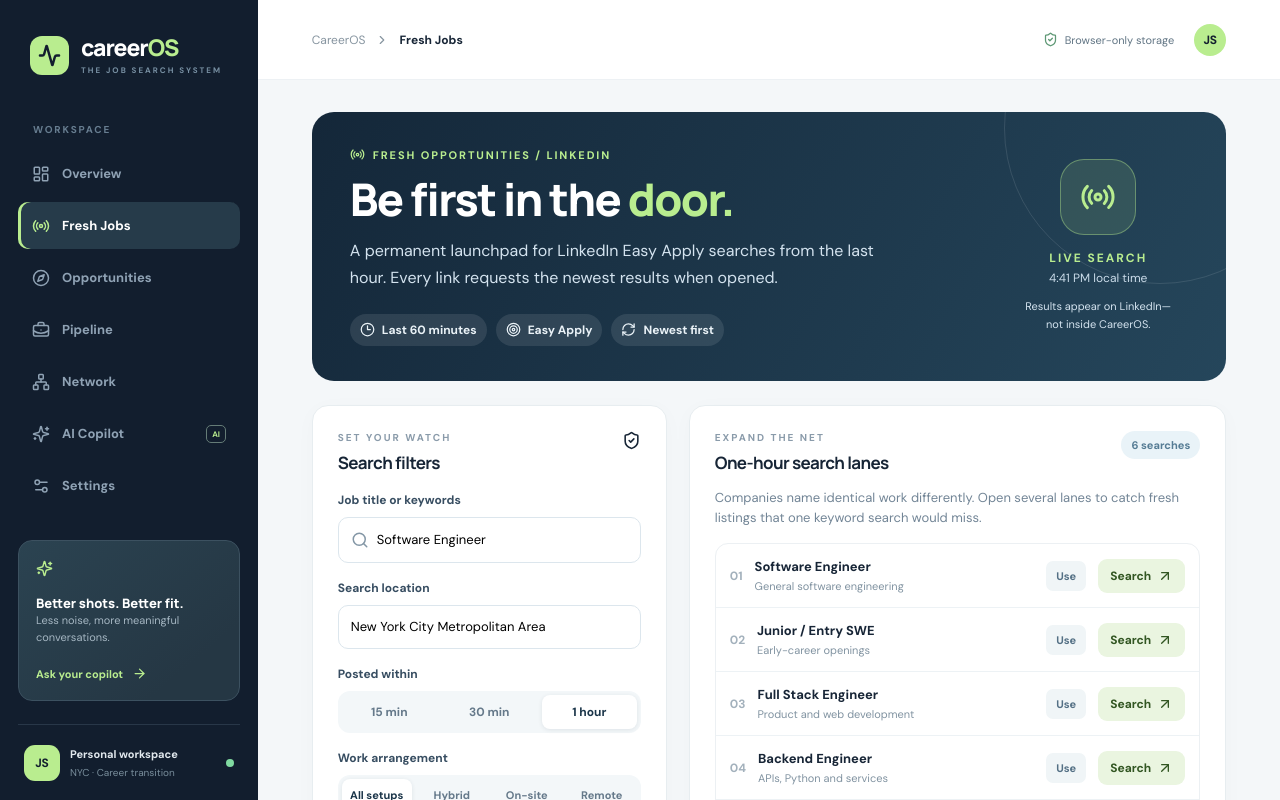
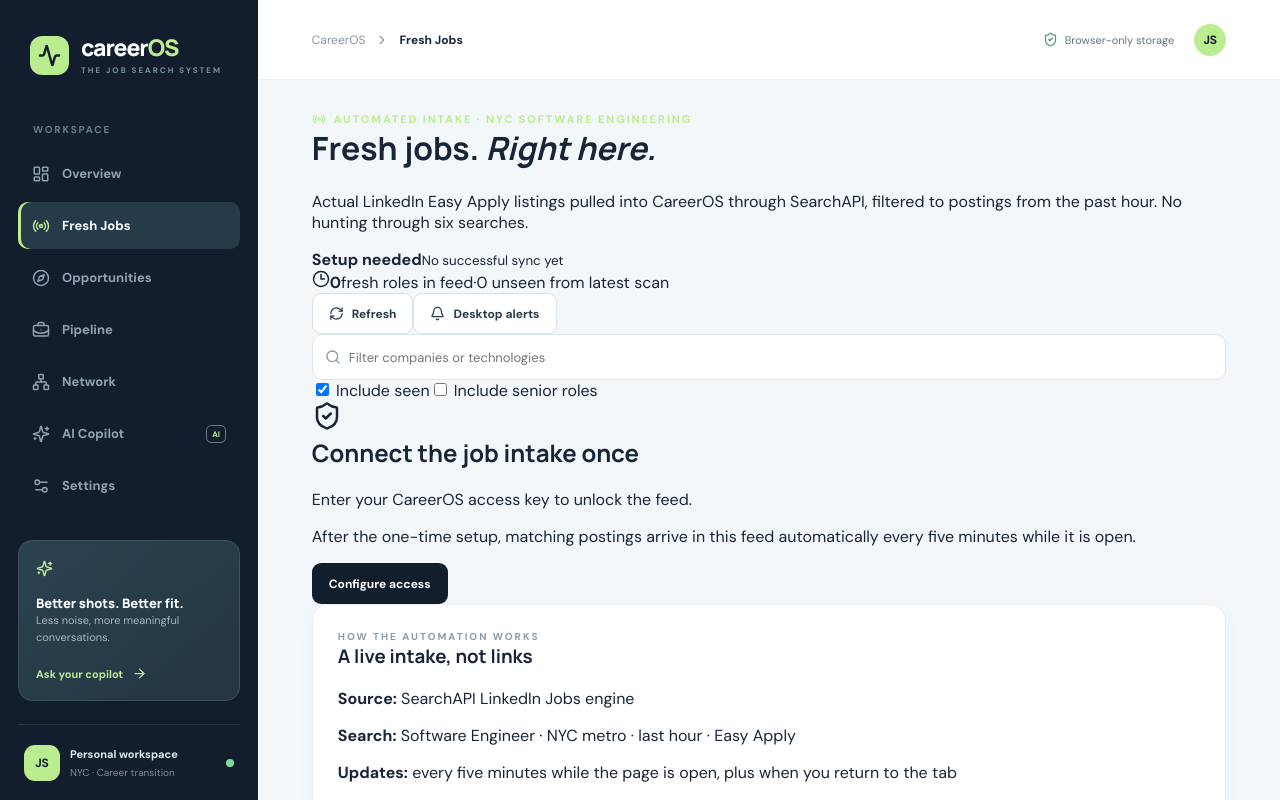
Before and after one commit to joestella99/career-OS, a Next.js app: page / in a window 1280 px wide. Both pictures are taken after a click on the button "Fresh Jobs". Shown: the top 800 px of the page. Built offline with nearby package versions, Linux system fonts and the light colour scheme.

Commit message:
Replace search-link dashboard with automatically populated job feed

```diff
--- a/components/LinkedInFreshFeed.tsx
+++ b/components/LinkedInFreshFeed.tsx
@@ -1,97 +1,124 @@
 "use client";
 
-import {useEffect, useMemo, useState} from "react";
-import {ArrowRight, ArrowUpRight, Check, Clipboard, Clock3, ExternalLink, Link2, Radio, RefreshCw, Search, ShieldCheck, Sparkles, Target} from "lucide-react";
-import {buildLinkedInSearchUrl, canonicalLinkedInJobUrl, LINKEDIN_PRESETS, type LinkedInTimeWindow, type LinkedInWorkMode} from "@/lib/linkedin";
+import {useCallback,useEffect,useMemo,useRef,useState} from 'react';
+import {ArrowUpRight,Bell,BookmarkCheck,BriefcaseBusiness,Check,ChevronDown,Clock3,ExternalLink,Eye,EyeOff,Radio,RefreshCw,Search,ShieldCheck,Sparkles} from 'lucide-react';
+import type {LiveJob} from '@/lib/live-jobs';
+import {REFRESH_INTERVAL_MS} from '@/lib/live-jobs';
 
-type Props = {
-  trackedUrls: string[];
-  onTrackJob: (url: string) => void;
-  onSeePipeline: () => void;
-};
+type FeedPayload={status:string;message?:string;checkedAt?:string;jobs?:LiveJob[];windowMinutes?:number};
+type Props={trackedUrls:string[];onSaveJob:(job:LiveJob,description?:string,salary?:string)=>void;accessKey:string;onNeedAccess:()=>void;onSeePipeline:()=>void};
+const SEEN_KEY='careeros_fresh_seen_v2';
+const DISMISSED_KEY='careeros_fresh_dismissed_v2';
+const SENIOR=/\b(senior|sr\.?|staff|principal|lead|manager|director|architect|head of)\b/i;
+function readSaved(key:string):string[]{try{const x=JSON.parse(localStorage.getItem(key)||'[]');return Array.isArray(x)?x.filter((v):v is string=>typeof v==='string').slice(-800):[];}catch{return [];}}
+function timeLabel(minutes:number){return minutes<1?'Just now':minutes<60?`${minutes}m ago`:'About 1h ago';}
 
-const TIMES: {value:LinkedInTimeWindow; label:string}[] = [
-  {value:900,label:"15 min"}, {value:1800,label:"30 min"}, {value:3600,label:"1 hour"},
-];
-const MODES: {value:LinkedInWorkMode;label:string}[] = [
-  {value:"all",label:"All setups"},{value:"hybrid",label:"Hybrid"},{value:"onsite",label:"On-site"},{value:"remote",label:"Remote"},
-];
+export default function LinkedInFreshFeed({trackedUrls,onSaveJob,accessKey,onNeedAccess,onSeePipeline}:Props){
+  const [jobs,setJobs]=useState<LiveJob[]>([]),[status,setStatus]=useState<'idle'|'loading'|'ready'|'setup'|'error'>('idle');
+  const [statusText,setStatusText]=useState(''),[updated,setUpdated]=useState('');
+  const [seen,setSeen]=useState<string[]>([]),[dismissed,setDismissed]=useState<string[]>([]);
+  const [showAll,setShowAll]=useState(true),[includeSenior,setIncludeSenior]=useState(false),[query,setQuery]=useState('');
+  const [now,setNow]=useState(Date.now()),[openId,setOpenId]=useState<string|null>(null);
+  const [details,setDetails]=useState<Record<string,{description:string;salary:string;easyApply:boolean;error?:string}>>({});
+  const [detailBusy,setDetailBusy]=useState<string|null>(null);
+  const [notify,setNotify]=useState(false);
+  const everLoaded=useRef(false), inFlight=useRef(false),lastIds=useRef<Set<string>>(new Set());
 
-export default function LinkedInFreshFeed({trackedUrls,onTrackJob,onSeePipeline}:Props) {
-  const [keywords,setKeywords] = useState("Software Engineer");
-  const [location,setLocation] = useState("New York City Metropolitan Area");
-  const [workMode,setWorkMode] = useState<LinkedInWorkMode>("all");
-  const [timeSeconds,setTimeSeconds] = useState<LinkedInTimeWindow>(3600);
-  const [earlyCareer,setEarlyCareer] = useState(false);
-  const [jobUrl,setJobUrl] = useState("");
-  const [error,setError] = useState("");
-  const [copied,setCopied] = useState(false);
-  const [clock,setClock] = useState<Date|null>(null);
-  useEffect(()=>{
-    const refreshClock=()=>setClock(new Date());
-    refreshClock();
-    const interval=window.setInterval(refreshClock,60_000);
-    return ()=>window.clearInterval(interval);
-  },[]);
-  const baseOptions={keywords,location,timeSeconds,workMode,earlyCareer};
-  const searchUrl=useMemo(()=>buildLinkedInSearchUrl(baseOptions),[keywords,location,timeSeconds,workMode,earlyCareer]);
-  const linkedInJob=canonicalLinkedInJobUrl(jobUrl);
-  const trackedIds=new Set(trackedUrls.map(canonicalLinkedInJobUrl).filter(Boolean));
-  const isTracked=Boolean(linkedInJob && trackedIds.has(linkedInJob));
-  const selectedCount=trackedIds.size;
-  const handleTrack=(event:React.FormEvent)=>{
-    event.preventDefault();
-    if (!linkedInJob) {setError("Paste a LinkedIn job posting URL (not a search page or profile link).");return;}
-    if (isTracked){setError("This posting is already in your CareerOS pipeline.");return;}
-    setError("");onTrackJob(linkedInJob);setJobUrl("");
+  useEffect(()=>{setSeen(readSaved(SEEN_KEY));setDismissed(readSaved(DISMISSED_KEY));},[]);
+  const updateSeen=(ids:string[])=>{setSeen(previous=>{const next=[...new Set([...previous,...ids])].slice(-800);localStorage.setItem(SEEN_KEY,JSON.stringify(next));return next;});};
+  const dismiss=(id:string)=>{setDismissed(previous=>{const next=[...new Set([...previous,id])].slice(-800);localStorage.setItem(DISMISSED_KEY,JSON.stringify(next));return next;});};
+
+  const load=useCallback(async()=>{
+    if(!accessKey){setStatus('setup');setStatusText('Enter your CareerOS access key to unlock the feed.');return;}
+    if(inFlight.current)return;
+    inFlight.current=true;
+    setStatus(current=>current==='ready'?'ready':'loading');
+    try{
+      const r=await fetch('/api/jobs/live',{headers:{'x-careeros-key':accessKey},cache:'no-store'});
+      const data=await r.json() as FeedPayload;
+      if(!r.ok){setStatus(r.status===401||r.status===503?'setup':'error');setStatusText(data.message||`Feed unavailable (${r.status})`);return;}
+      if(data.status!=='ok'||!Array.isArray(data.jobs))throw new Error('Unexpected feed response');
+      const valid=data.jobs.filter(j=>j&&typeof j.id==='string'&&j.easyApply&&typeof j.url==='string');
+      const newJobs=valid.filter(j=>!lastIds.current.has(j.id));
+      lastIds.current=new Set(valid.map(j=>j.id));
+      if(notify && everLoaded.current && newJobs.length && typeof Notification!=='undefined' && Notification.permission==='granted' && document.visibilityState==='hidden'){
+        new Notification(`${newJobs.length} fresh Easy Apply ${newJobs.length===1?'job':'jobs'}`,{body:'Open CareerOS to see the new postings.'});
+      }
+      everLoaded.current=true;
+      setJobs(valid);setUpdated(data.checkedAt||new Date().toISOString());setStatus('ready');setStatusText('');
+    }catch(err){setStatus('error');setStatusText(err instanceof Error?err.message:'Could not load jobs.');}
+    finally{inFlight.current=false;}
+  },[accessKey,notify]);
+
+  useEffect(()=>{void load();const id=window.setInterval(()=>void load(),REFRESH_INTERVAL_MS);
+    const focus=()=>{if(document.visibilityState==='visible')void load();};
+    document.addEventListener('visibilitychange',focus);return()=>{window.clearInterval(id);document.removeEventListener('visibilitychange',focus);};
+  },[load]);
+  useEffect(()=>{const t=window.setInterval(()=>setNow(Date.now()),30_000);return()=>window.clearInterval(t);},[]);
+
+  const trackedIds=useMemo(()=>new Set(trackedUrls.map(v=>(v.match(/\/jobs\/view\/(?:[^/?#]*?-)?(\d{7,})/)||[])[1]).filter(Boolean)),[trackedUrls]);
+  const display=useMemo(()=>jobs.filter(job=>{
+    const seenAge=job.postedMinutes??61;
+    const elapsed=updated?Math.max(0,(now-new Date(updated).getTime())/60000):0;
+    const stillFresh=seenAge+elapsed<=60;
+    return stillFresh&&!dismissed.includes(job.id)&& (includeSenior||!SENIOR.test(job.title)) && (showAll||!seen.includes(job.id)) && (!query||`${job.title} ${job.company} ${job.location}`.toLowerCase().includes(query.toLowerCase()));
+  }),[jobs,dismissed,includeSenior,showAll,seen,query,now,updated]);
+  const unseenCount=jobs.filter(j=>!seen.includes(j.id)&&!dismissed.includes(j.id)).length;
+  const age=updated?Math.floor((now-new Date(updated).getTime())/60000):null;
+
+  const reveal=async(job:LiveJob)=>{
+    const expanded=openId!==job.id;
+    setOpenId(expanded?job.id:null);
+    updateSeen([job.id]);
+    if(!expanded||details[job.id]||!accessKey)return;
+    setDetailBusy(job.id);
+    try{
+      const response=await fetch(`/api/jobs/details?id=${encodeURIComponent(job.id)}`,{headers:{'x-careeros-key':accessKey}});
+      const data=await response.json();if(!response.ok)throw new Error(data.error||'Could not load job details');
+      setDetails(prev=>({...prev, [job.id]:{description:String(data.description||''),salary:String(data.salary||''),easyApply:data.easyApply===true}}));
+    }catch(err){setDetails(prev=>({...prev,[job.id]:{description:'',salary:'',easyApply:true,error:err instanceof Error?err.message:'Could not load details'}}));}
+    finally{setDetailBusy(null);}
   };
-  const copySearch=async()=>{
-    try{await navigator.clipboard.writeText(searchUrl);setCopied(true);window.setTimeout(()=>setCopied(false),1800);}
-    catch{setError("Clipboard access was blocked. Open the search and copy its URL from LinkedIn.");}
+  const enableAlerts=async()=>{
+    if(typeof Notification==='undefined'){setStatusText('Browser notifications are unavailable on this device.');return;}
+    const p=await Notification.requestPermission();setNotify(p==='granted');
+    if(p!=='granted')setStatusText('Browser notifications were not enabled.');
   };
-  return <div className="fresh-page">
-    <div className="fresh-hero">
-      <div><div className="fresh-eyebrow"><Radio size={15}/> FRESH OPPORTUNITIES / LINKEDIN</div>
-        <h1>Be first in the <em>door.</em></h1>
-        <p>A permanent launchpad for LinkedIn Easy Apply searches from the last hour. Every link requests the newest results when opened.</p>
-        <div className="fresh-badges"><span><Clock3 size={15}/> Last {timeSeconds/60} minutes</span><span><Target size={15}/> Easy Apply</span><span><RefreshCw size={15}/> Newest first</span></div>
+
+  return <div className="auto-feed">
+    <header className="auto-head">
+      <div><div className="fresh-eyebrow"><Radio size={14}/> AUTOMATED INTAKE · NYC SOFTWARE ENGINEERING</div>
+        <h1>Fresh jobs. <em>Right here.</em></h1>
+        <p>Actual LinkedIn Easy Apply listings pulled into CareerOS through SearchAPI, filtered to postings from the past hour. No hunting through six searches.</p>
       </div>
-      <div className="fresh-hero-side"><span className="fresh-orb"><Radio size={36}/></span><strong>LIVE SEARCH</strong><small>{clock?clock.toLocaleTimeString("en-US",{hour:"numeric",minute:"2-digit"}):"Ready"} local time</small><p>Results appear on LinkedIn—not inside CareerOS.</p></div>
+      <div className="auto-status"><span className={`auto-dot ${status==='ready'?'ready':'offline'}`}/><strong>{status==='ready'?'Monitoring while open':status==='loading'?'Connecting…':'Setup needed'}</strong><small>{updated?`Checked ${age===0?'just now':`${age}m ago`}`:'No successful sync yet'}</small></div>
+    </header>
+    <div className="auto-toolbar"><div className="auto-tally"><Clock3 size={18}/><strong>{display.length}</strong><span>fresh roles in feed</span><span className="auto-separator">·</span><span>{unseenCount} unseen from latest scan</span></div>
+      <div className="auto-actions"><button type="button" className="btn btn-outline" onClick={()=>void load()} disabled={status==='loading'}><RefreshCw size={15}/> Refresh</button><button type="button" className="btn btn-outline" onClick={()=>notify?setNotify(false):void enableAlerts()}><Bell size={15}/>{notify?'Alerts on':'Desktop alerts'}</button></div>
     </div>
-
-    <div className="fresh-layout">
-      <section className="surface fresh-config">
-        <div className="section-top"><div><div className="eyebrow muted">SET YOUR WATCH</div><h2>Search filters</h2></div><ShieldCheck size={19}/></div>
-        <label className="fresh-field"><span>Job title or keywords</span><div className="fresh-input-wrap"><Search size={18}/><input value={keywords} maxLength={100} onChange={e=>setKeywords(e.target.value)} placeholder="Software Engineer" aria-label="Job search keywords"/></div></label>
-        <label className="fresh-field"><span>Search location</span><input value={location} maxLength={100} onChange={e=>setLocation(e.target.value)} placeholder="New York City Metropolitan Area"/></label>
-        <div className="fresh-field"><span>Posted within</span><div className="fresh-segments" role="group" aria-label="Time posted window">{TIMES.map(t=><button key={t.value} type="button" className={timeSeconds===t.value?"active":""} onClick={()=>setTimeSeconds(t.value)} aria-pressed={timeSeconds===t.value}>{t.label}</button>)}</div></div>
-        <div className="fresh-field"><span>Work arrangement</span><div className="fresh-segments work-modes" role="group" aria-label="Work arrangement">{MODES.map(m=><button key={m.value} type="button" className={workMode===m.value?"active":""} onClick={()=>setWorkMode(m.value)} aria-pressed={workMode===m.value}>{m.label}</button>)}</div></div>
-        <label className="fresh-toggle"><input type="checkbox" checked={earlyCareer} onChange={e=>setEarlyCareer(e.target.checked)}/><span><strong>Entry / Associate level only</strong><small>Optional — can exclude jobs that LinkedIn categorizes differently.</small></span></label>
-        <div className="fresh-filter-foot">Always: <strong>Easy Apply</strong> · <strong>Full-time</strong> · <strong>Most recent first</strong></div>
-        <a className="btn btn-primary fresh-primary" href={searchUrl} target="_blank" rel="noopener noreferrer"><ExternalLink size={17}/> Open filtered jobs <ArrowUpRight size={16}/></a>
-        <button type="button" className="fresh-copy" onClick={()=>void copySearch()}>{copied?<Check size={15}/>:<Clipboard size={15}/>} {copied?"Copied search link":"Copy this live search link"}</button>
+    <div className="auto-layout">
+      <section className="auto-feed-main">
+        <div className="auto-controls"><div className="fresh-input-wrap"><Search size={16}/><input aria-label="Filter listed jobs" value={query} onChange={e=>setQuery(e.target.value)} placeholder="Filter companies or technologies"/></div>
+          <label><input type="checkbox" checked={showAll} onChange={e=>setShowAll(e.target.checked)}/> Include seen</label>
+          <label><input type="checkbox" checked={includeSenior} onChange={e=>setIncludeSenior(e.target.checked)}/> Include senior roles</label>
+        </div>
+        {(status==='setup'||!accessKey)&&<div className="auto-empty"><ShieldCheck size={30}/><h2>Connect the job intake once</h2><p>{statusText||'Your SearchAPI provider key and CareerOS access key are needed before live listings can appear.'}</p><p>After the one-time setup, matching postings arrive in this feed automatically every five minutes while it is open.</p><button className="btn btn-primary" onClick={onNeedAccess}>Configure access</button></div>}
+        {status==='error'&&<div className="auto-empty"><RefreshCw size={30}/><h2>Latest scan failed</h2><p>{statusText}</p><button className="btn btn-primary" onClick={()=>void load()}>Retry scan</button></div>}
+        {status==='loading'&&<div className="auto-empty"><RefreshCw size={28} className="auto-spin"/><h2>Checking new listings…</h2><p>Looking for Easy Apply jobs posted in the last hour.</p></div>}
+        {status==='ready'&&display.length===0&&<div className="auto-empty"><Eye size={30}/><h2>You're caught up.</h2><p>No matching unseen postings are available in this hour's results. The feed will check again automatically. To review older seen jobs, enable “Include seen”.</p><button className="btn btn-outline" onClick={()=>setShowAll(true)}>View seen roles</button></div>}
+        {status==='ready'&&display.map(job=><article className="auto-job" key={job.id}>
+          <div className="auto-job-top"><div className="auto-logo">{job.company[0]?.toUpperCase()}</div><div className="auto-job-info"><button className="auto-title" onClick={()=>void reveal(job)}>{job.title} <ChevronDown size={16}/></button><div className="auto-company">{job.company} · {job.location||'Location not specified'}</div></div><span className="auto-age">{timeLabel(job.postedMinutes??0)}</span></div>
+          <div className="auto-tags"><span>LinkedIn Easy Apply*</span><span>Software engineering</span><span>Provider: SearchAPI</span></div>
+          {openId===job.id&&<div className="auto-description">{detailBusy===job.id?<p>Loading the description…</p>:details[job.id]?.error?<p>{details[job.id].error}</p>:<><strong>{details[job.id]?.salary||'Salary not provided'}</strong><p>{details[job.id]?.description||'No description available from the provider.'}</p>{details[job.id]&&!details[job.id].easyApply&&<p className="auto-warning">The detail endpoint did not confirm Easy Apply. Check before applying.</p>}</>}</div>}
+          <div className="auto-job-actions"><button className="btn btn-primary" disabled={trackedIds.has(job.id)} onClick={()=>{onSaveJob(job,details[job.id]?.description,details[job.id]?.salary);updateSeen([job.id]);}}>{trackedIds.has(job.id)?<BookmarkCheck size={16}/>:<Check size={16}/>} {trackedIds.has(job.id)?'Saved':'Save job'}</button>
+            <button className="btn btn-outline" onClick={()=>void reveal(job)}>Details <ChevronDown size={14}/></button>
+            <a className="btn btn-outline" href={job.url} rel="noopener noreferrer" target="_blank">Apply <ArrowUpRight size={15}/></a>
+            <button className="auto-dismiss" title="Hide job" onClick={()=>dismiss(job.id)}><EyeOff size={16}/></button></div>
+        </article>)}
       </section>
-
-      <div className="fresh-content">
-        <section className="surface fresh-searches">
-          <div className="section-top"><div><div className="eyebrow muted">EXPAND THE NET</div><h2>One-hour search lanes</h2></div><span className="fresh-pill">{LINKEDIN_PRESETS.length} searches</span></div>
-          <p className="fresh-desc">Companies name identical work differently. Open several lanes to catch fresh listings that one keyword search would miss.</p>
-          <div className="fresh-search-list">{LINKEDIN_PRESETS.map((preset,i)=><div className="fresh-search-row" key={preset.keyword}>
-            <div className="fresh-search-idx">{String(i+1).padStart(2,"0")}</div>
-            <div className="fresh-search-details"><strong>{preset.label}</strong><small>{preset.detail}</small></div>
-            <button className="fresh-use" type="button" onClick={()=>setKeywords(preset.keyword)} title={`Set keyword to ${preset.keyword}`}>Use</button>
-            <a href={buildLinkedInSearchUrl({...baseOptions,keywords:preset.keyword})} target="_blank" rel="noopener noreferrer" aria-label={`Open ${preset.label} Easy Apply roles on LinkedIn`} className="fresh-open">Search <ArrowUpRight size={16}/></a>
-          </div>)}</div>
-          <div className="fresh-disclaimer"><ShieldCheck size={17}/><span>LinkedIn owns its search results. CareerOS doesn&apos;t scrape listings, automatically apply, or claim postings have been verified. Filters are based on LinkedIn URL parameters that may change.</span></div>
-        </section>
-        <section className="surface fresh-save">
-          <div className="section-top"><div><div className="eyebrow muted">CLOSE THE LOOP</div><h2>Save a promising role</h2></div><span className="fresh-pill">{selectedCount} tracked via LinkedIn</span></div>
-          <p className="fresh-desc">After opening a listing on LinkedIn, copy its job URL here. We&apos;ll prepare a new application record for you to review and complete.</p>
-          <form onSubmit={handleTrack} className="fresh-save-form"><div className="fresh-input-wrap"><Link2 size={18}/><input value={jobUrl} onChange={e=>{setJobUrl(e.target.value);setError("");}} placeholder="https://www.linkedin.com/jobs/view/..." aria-label="Paste LinkedIn posting URL"/></div><button className="btn btn-primary" type="submit" disabled={!jobUrl.trim()||isTracked}><Check size={16}/> {isTracked?"Already saved":"Add to pipeline"}</button></form>
-          {error&&<p className="fresh-error" role="alert">{error}</p>}
-          <button type="button" className="fresh-view-pipeline" onClick={onSeePipeline}>View application pipeline <ArrowRight size={16}/></button>
-        </section>
-      </div>
+      <aside className="auto-aside"><div className="surface"><div className="eyebrow muted">HOW THE AUTOMATION WORKS</div><h3>A live intake, not links</h3><p><strong>Source:</strong> SearchAPI LinkedIn Jobs engine</p><p><strong>Search:</strong> Software Engineer · NYC metro · last hour · Easy Apply</p><p><strong>Updates:</strong> every five minutes while the page is open, plus when you return to the tab</p><p><strong>Storage:</strong> seen and hidden jobs stay in this browser; saved jobs go straight to your pipeline</p><button className="fresh-view-pipeline" onClick={onSeePipeline}>Your saved applications <BriefcaseBusiness size={15}/></button></div>
+        <div className="surface"><Sparkles size={20}/><h3>What runs without you?</h3><p>The feed loads and refreshes on its own. Expand a job to read details here, or save it with one click. Applying still requires LinkedIn.</p><small>*Easy Apply and posting age come from the third-party provider's filters, not independent LinkedIn verification. Feed access requires separate API billing. Background collection when the app is closed requires a future scheduled worker and cloud database.</small></div>
+      </aside>
     </div>
   </div>;
 }
```
